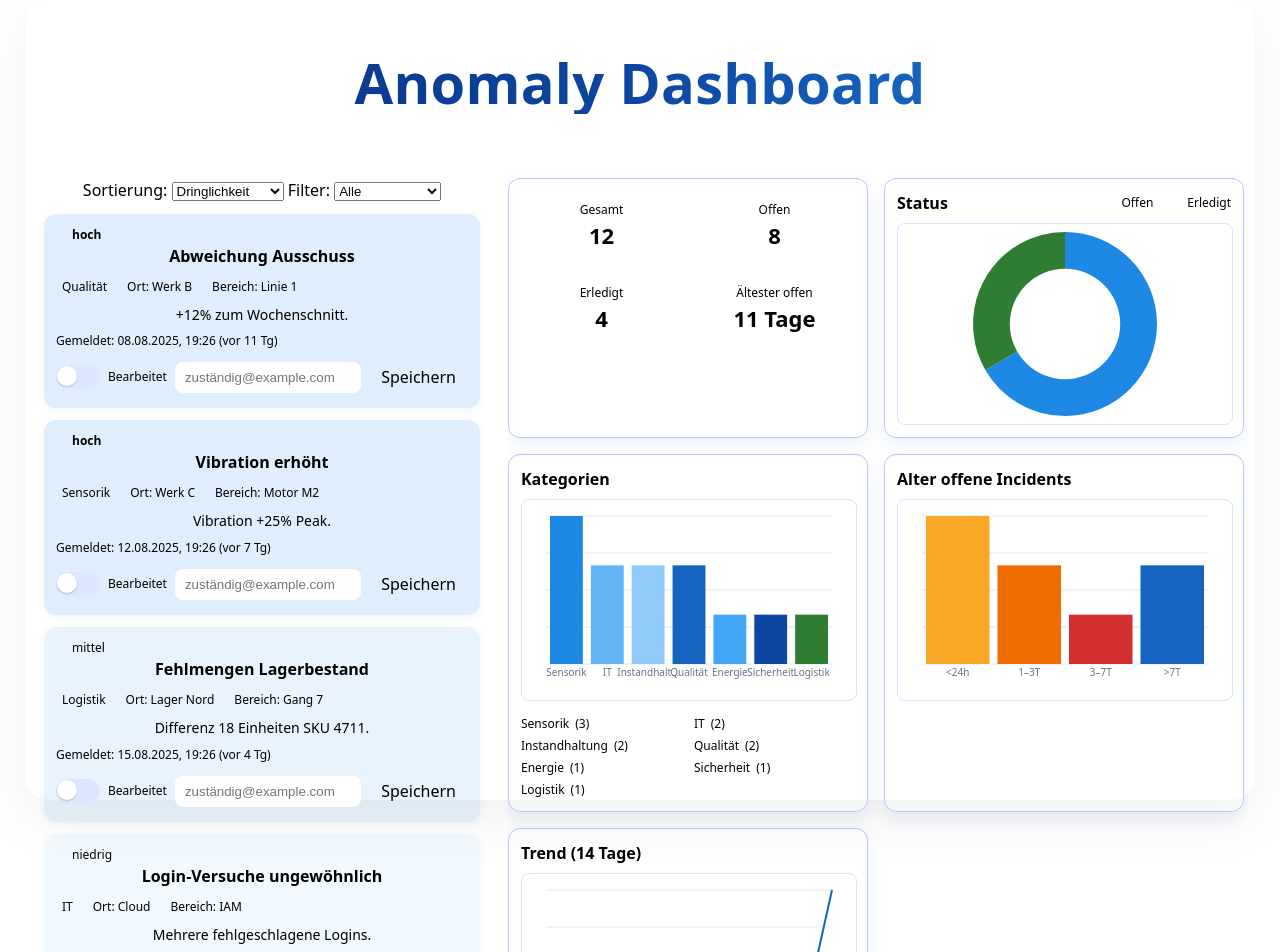
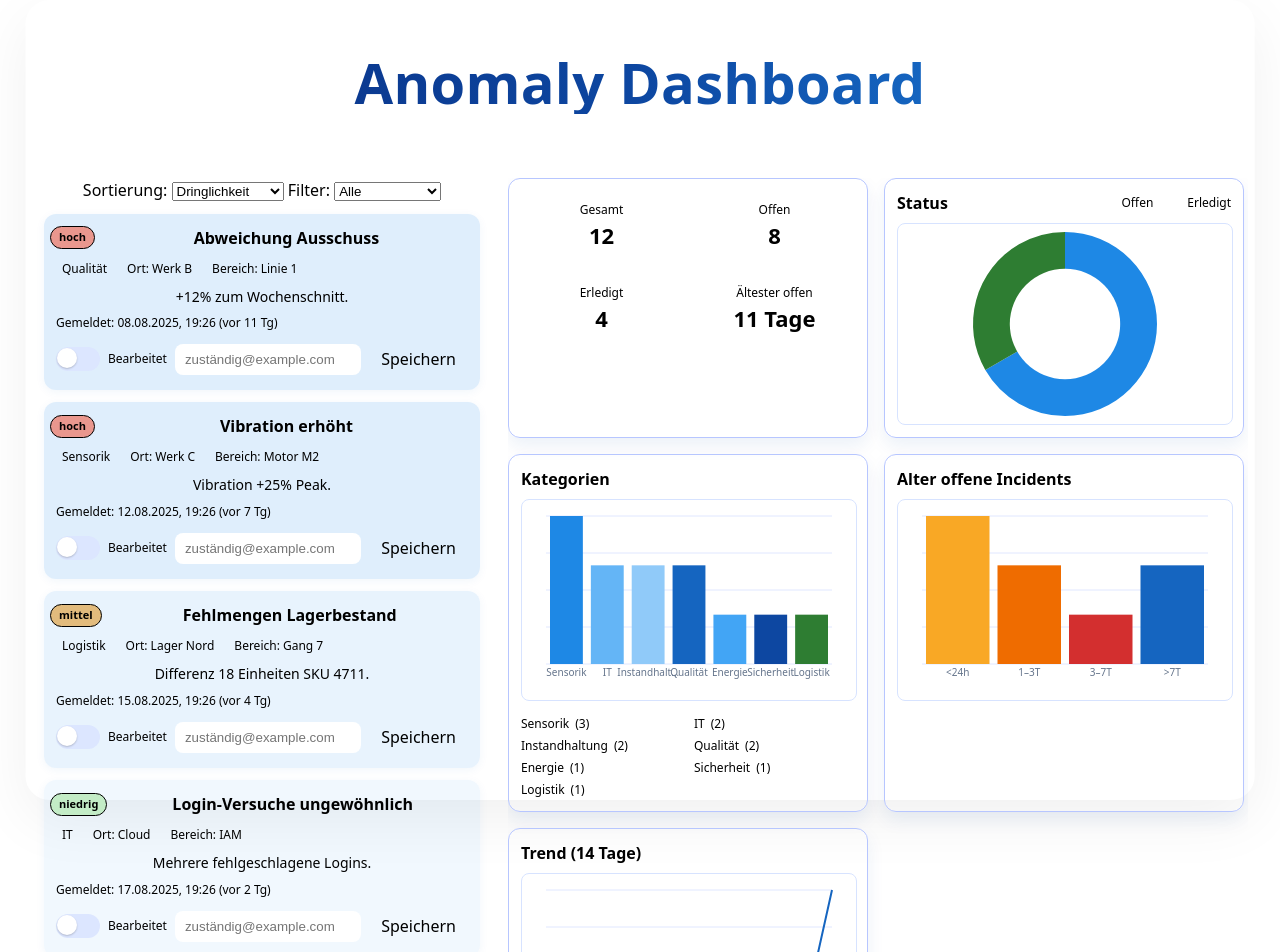
Before and after one commit to Charl0tte123/BA_Frontend_Dashboard, a Vue app in the folder aiops-dashboard/: page / in a window 1280 px wide. Shown: the top 952 px of the page. Built offline with nearby package versions, Linux system fonts and the light colour scheme; no server answers.

Commit message:
refactor: enhance priority chip styling and layout for better visibility

```diff
--- a/aiops-dashboard/src/components/Dashboard.vue
+++ b/aiops-dashboard/src/components/Dashboard.vue
@@ -51,9 +51,9 @@ function priority(it: Incident) {
   if (it.processed) return { key: 3, label: 'erledigt', cls: 'dot-done', textCls: 'prio-text-done' }
   const now = new Date()
   const d = daysBetween(now, new Date(it.reportedAt))
-  if (d >= 7) return { key: 0, label: 'hoch', cls: 'dot-high', textCls: 'prio-text-high' }
-  if (d >= 3) return { key: 1, label: 'mittel', cls: 'dot-medium', textCls: 'prio-text-medium' }
-  return { key: 2, label: 'niedrig', cls: 'dot-low', textCls: 'prio-text-low' }
+  if (d >= 7) return { key: 0, label: 'hoch', cls: 'dot-high', textCls: 'prio-text-high', chipCls:'prio-chip-high' }
+  if (d >= 3) return { key: 1, label: 'mittel', cls: 'dot-medium', textCls: 'prio-text-medium', chipCls:'prio-chip-medium' }
+  return { key: 2, label: 'niedrig', cls: 'dot-low', textCls: 'prio-text-low', chipCls:'prio-chip-low' }
 }
 function cardTone(it: Incident) {
   const key = priority(it).key
@@ -296,7 +296,7 @@ onMounted(async () => {
             :class="['card list-item', { processed: it.processed }, cardTone(it)]"
           >
             <div class="card-header">
-              <div class="prio-chip">
+              <div class="prio-chip" :class="priority(it).chipCls">
                 <span class="dot" :class="priority(it).cls"></span>
                 <span :class="priority(it).textCls">
                   {{ it.processed ? 'erledigt' : priority(it).label }}
@@ -486,12 +486,44 @@ onMounted(async () => {
   flex:1
 }
 .prio-chip{
-  display:flex;
+  display:inline-flex;
   align-items:center;
-  gap:6px;
-  font-size:12px;
-  color:var(--muted)
+  justify-content:center;   /* center text horizontally */
+  text-align:center;        /* center text inside */
+  gap:0;                    /* no inner gap since dot is hidden */
+  font-size:11px;
+  color:var(--muted);
+  padding:2px 8px;
+  border-radius:999px;
+  border:1px solid transparent;
+  background:transparent;
+  margin-left:-6px; /* keep chip slightly more left */
 }
+
+/* hide the dot so the text truly centers */
+.prio-chip .dot{ display:none; }
+
+/* Solid pastel backgrounds + borders in the strong color */
+.prio-chip-high{
+  background:#E9978EFF;              /* pastel red */
+  border-color: var(--red);
+  color: var(--red); /* text in red */
+}
+.prio-chip-medium{
+  background:#E2BB7DFF;              /* pastel orange */
+  border-color: var(--orange);
+  color: var(--orange); /* text in orange */
+}
+.prio-chip-low{
+  background:#C3ECC6FF;              /* pastel green */
+  border-color: var(--green);
+  color: var(--green); /* text in green */
+}
+
+/* Strong (non-pastel) bold text colors */
+.prio-text-high{ color:var(--red); font-weight:700; }
+.prio-text-medium{ color:var(--orange); font-weight:700; }
+.prio-text-low{ color:var(--green); font-weight:700; }
 .meta{
   display:flex;
   flex-wrap:wrap;
@@ -781,8 +813,10 @@ button.primary:disabled{
   background:#fff;
 }
 
-.prio-text-high{ color:var(--red); font-weight:700; }
-.prio-text-medium{ color:var(--orange); }
-.prio-text-low{ color:var(--green); }
-.prio-text-done{ color:var(--green); }
+/* Make header layout explicit so chip + title align nicely */
+.card-header{
+  display:flex;
+  align-items:center;
+  gap:10px;
+}
 </style>
```
